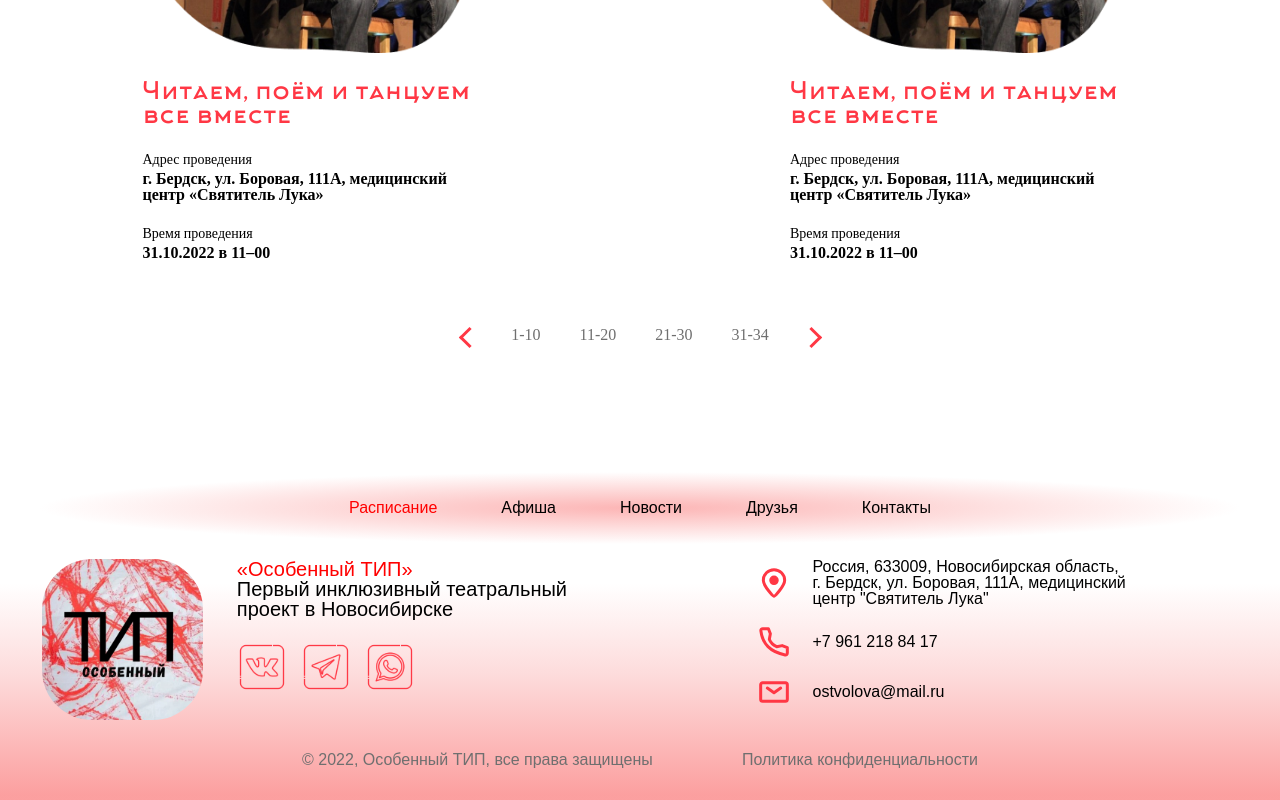
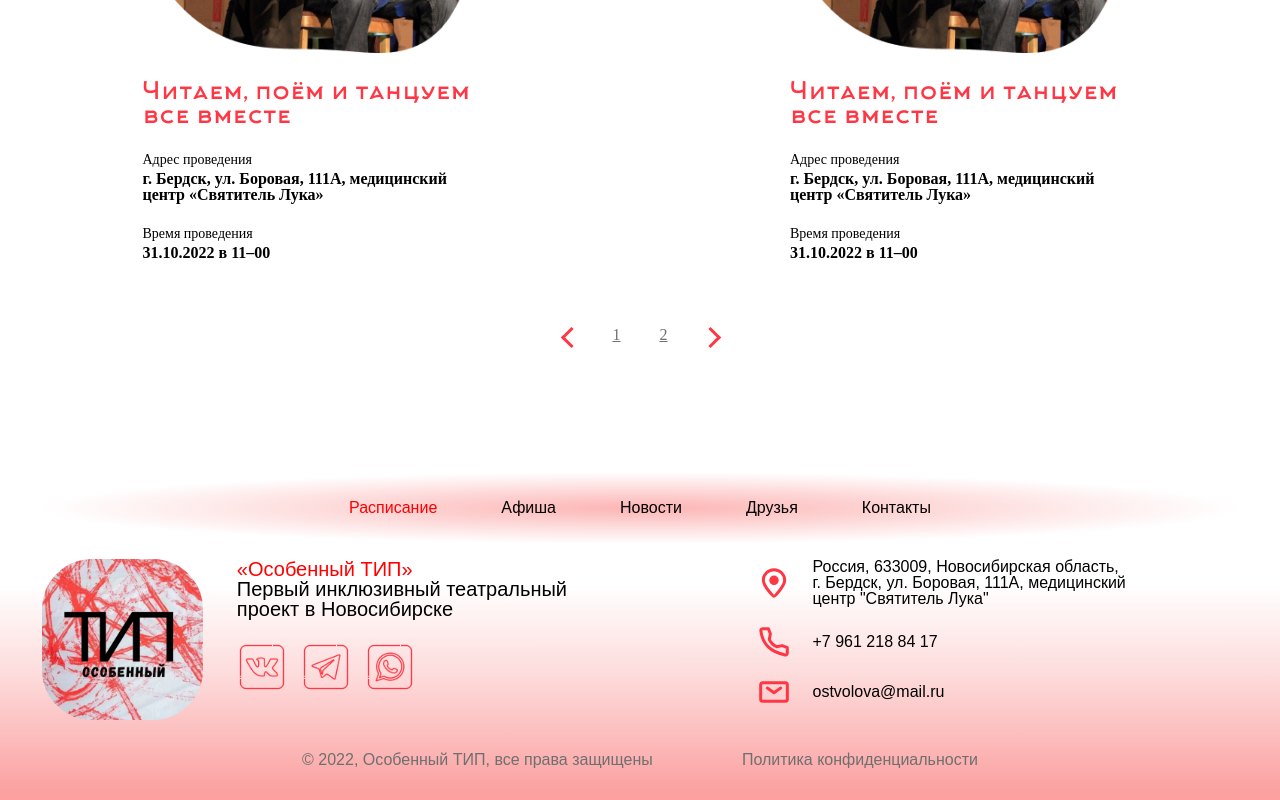
Before and after one commit to MikeChe419/Special-type, a React (Create React App) app: page /schedule in a window 1280 px wide. Shown: the part 2962-3762 px from the top of the page. Built offline with nearby package versions, Linux system fonts and the light colour scheme; a web font is replaced by a local one.

Commit message:
done pagination without id

```diff
--- a/src/components/Pagination/Pagination.jsx
+++ b/src/components/Pagination/Pagination.jsx
@@ -1,27 +1,30 @@
+import { NavLink } from 'react-router-dom';
 import '../../styles/@global.sass';
 import '../../styles/@mixins.sass';
 import './Pagination.sass';
 
-const Pagination = () => {
+const Pagination = ({ eventsCount, totlalEvents, paginate, nextPage, prevPage, currentEventsPage}) => {
+  const pageNumbers= []
+  for (let i=1; i <= Math.ceil(totlalEvents/eventsCount); i++) {
+    pageNumbers.push(`${i}`)
+  }
+
   return (
     <nav className='schedule__nav'>
       <div className='schedule__page-conntainer'>
-          <button className='schedule__pag-btn schedule__reverse-btn'></button>
-          <ul className='schedule__pages-list'>
-            <li className='schedule__pages-item'>
-              <span className='schedule__pages'>1-10</span>
-            </li>
-            <li className='schedule__pages-item'>
-              <span className='schedule__pages'>11-20</span>
-            </li>
-            <li className='schedule__pages-item'>
-            <span className='schedule__pages'>21-30</span>
-            </li>
-            <li className='schedule__pages-item'>
-            <span className='schedule__pages'>31-34</span>
-            </li>
+          <NavLink className='schedule__pag-btn schedule__reverse-btn' onClick={prevPage}></NavLink>
+          <ul className='schedule__pages-list'> {
+            pageNumbers.map((number) => (
+              <li className='schedule__pages-item' key={number}>
+
+                <NavLink className={({isActive}) => isActive ? "schedule__pages schedule__pages_active" : "schedule__pages"}
+                //  className='schedule__pages'
+                 onClick={() => paginate(number)}>{number}</NavLink>
+              </li>
+              ))
+            }
           </ul>
-          <button className='schedule__pag-btn schedule__forward-btn'></button>
+          <button className='schedule__pag-btn schedule__forward-btn' onClick={nextPage}></button>
       </div>
     </nav>
   )
--- a/src/components/Pagination/Pagination.sass
+++ b/src/components/Pagination/Pagination.sass
@@ -19,8 +19,16 @@
 
 .schedule__pages
   @include textRegular-16
+  border: none
+  background-color: white
   color: #6F6F6F
+  cursor: pointer
 
+schedule__pages_active
+  @include textSemiBold-16
+  border: none
+  background-color: white
+  color: #000000
 
 .schedule__pag-btn
   cursor: pointer
--- a/src/components/ScheduleList/ScheduleList.jsx
+++ b/src/components/ScheduleList/ScheduleList.jsx
@@ -2,23 +2,40 @@ import "./ScheduleList.sass";
 import {useState, useEffect} from "react";
 import dataEvent from "../../TEMP_EVENT";
 import ScheduleItem from "../ScheduleItem/ScheduleItem";
+import Pagination from "../Pagination/Pagination";
 
 const ScheduleList = () => {
   const [eventsList, setEventsList] = useState([]);
-  // const [currentEvents, setCurrentEvents] = useState(1)
+  const [currentEvent, setCurrentEvent] = useState(1)
   const [eventsCount] = useState(10)
 
   useEffect(() => {
-    setEventsList(dataEvent.slice(0, eventsCount));
+    setEventsList(dataEvent);
   }, [setEventsList, eventsCount]);
 
-  console.log(eventsList)
+  const lastEventIndex = currentEvent * eventsCount;
+  const firstEventIndex = lastEventIndex - eventsCount;
+  const currentEventsPage = eventsList.slice(firstEventIndex, lastEventIndex);
+  const paginate = pageNumber => setCurrentEvent(pageNumber);
+  const nextPage = () => setCurrentEvent (pageNumber => pageNumber + 1)
+  const prevPage = () => setCurrentEvent (pageNumber => pageNumber - 1)
 
   return (
+  <>
     <ul className="schedule__list">
-      <ScheduleItem events={eventsList}/>
+      <ScheduleItem events={currentEventsPage}/>
     </ul>
+    <Pagination
+      eventsCount={eventsCount}
+      totlalEvents={eventsList.length}
+      paginate={paginate}
+      nextPage={nextPage}
+      prevPage={prevPage}
+      currentEventsPage={currentEventsPage}
+    />
+  </>
   );
+
 }
 
 
--- a/src/pages/Schedule/Schedule.jsx
+++ b/src/pages/Schedule/Schedule.jsx
@@ -1,16 +1,13 @@
 import '../../styles/@global.sass';
 import '../../styles/@mixins.sass';
 import './Schedule.sass';
-import ScheduleList from '../../components/ScheduleList/ScheduleList';
-import Pagination from '../../components/Pagination/Pagination';
-
+import ScheduleList from '../../components/ScheduleList/ScheduleList'
 
 const Schedule = () => {
   return (
       <section className = 'schedule'>
         <h1 className='schedule__head'>РАСПИСАНИЕ ЗАНЯТИЙ И РЕПЕТИЦИЙ</h1>
         <ScheduleList/>
-        <Pagination/>
     </section>
   );
 };
--- a/src/pages/Schedule/Schedule.sass
+++ b/src/pages/Schedule/Schedule.sass
@@ -8,6 +8,7 @@
   flex-direction: column
   align-items: center
   min-height: calc(100vh - 101px - 256px - 60px)
+  min-width: 995px
 
 .schedule__head
   @include heading-h1
```
